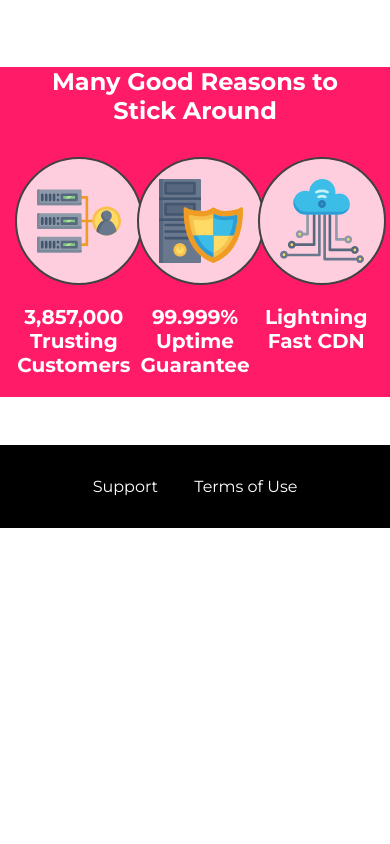
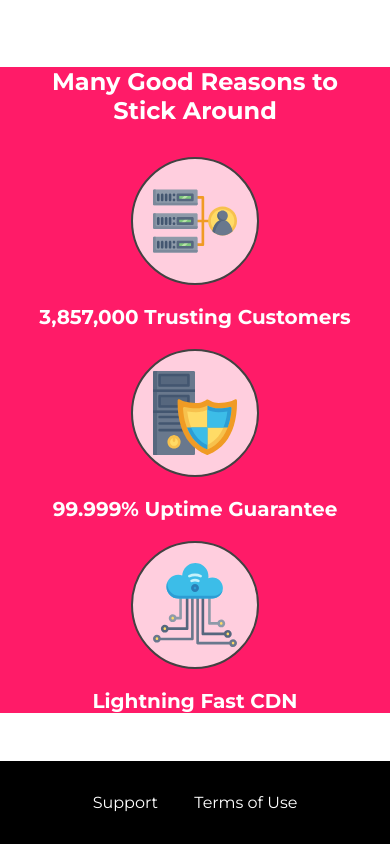
Before and after one commit to andrewrey/practicingBasicsSection5, a website: page index.html in a window 390 px wide. Shown: the part 1464-2308 px from the top of the page. Before the commit the page ends 1992 px from the top, so only its background shows below. Drawn offline with Linux system fonts and the light colour scheme.

Commit message:
updated key-features list items to be block in mobile design

```diff
--- a/main.scss
+++ b/main.scss
@@ -110,9 +110,14 @@
 }
 .key-features__list__item {
   color: white;
-  display: inline-block;
-  width: 30%;
-  vertical-align: top;
+  width: 100%;
+  margin: 10px 0;
+  @media (min-width: 40rem) {
+    display: inline-block;
+    width: 30%;
+    max-width: 25rem;
+    vertical-align: top;
+  }
 }
 
 .key-features__list__item__image {
```
Also changed, not shown: css/styles.css.
